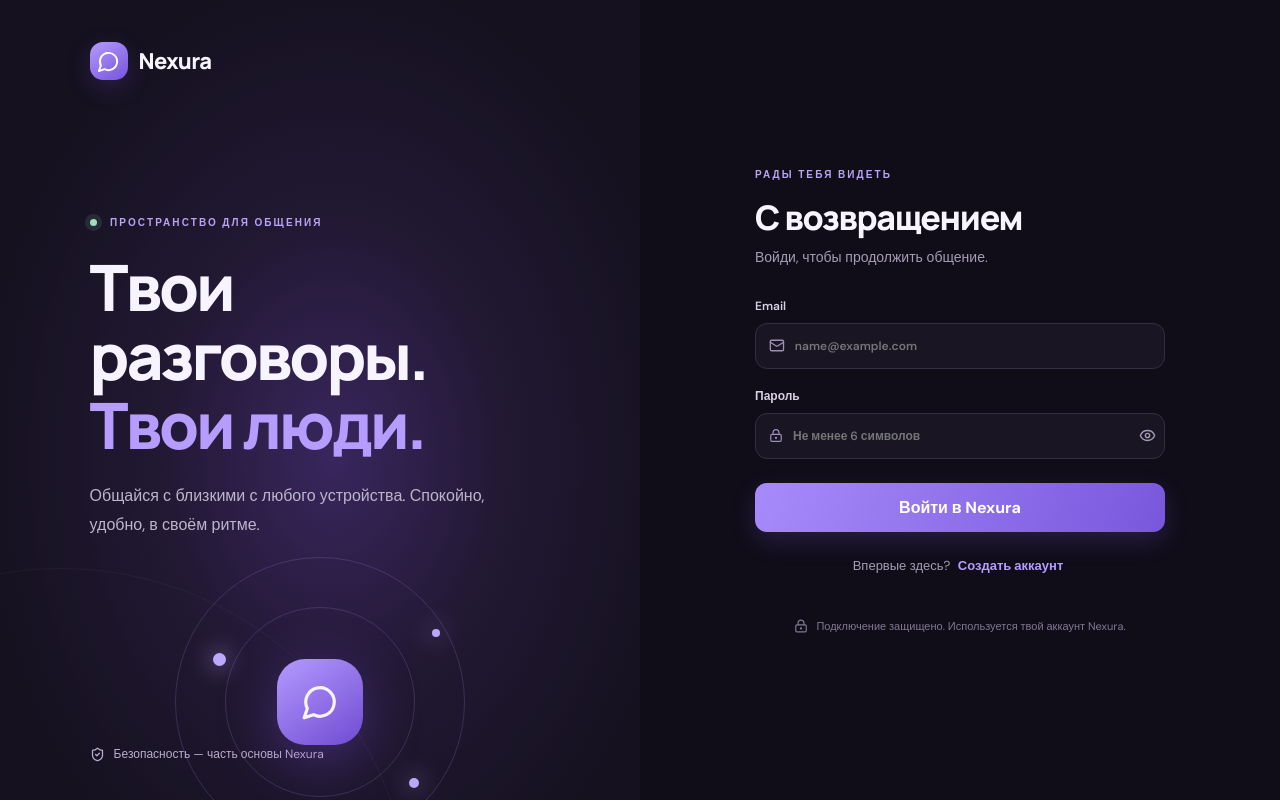
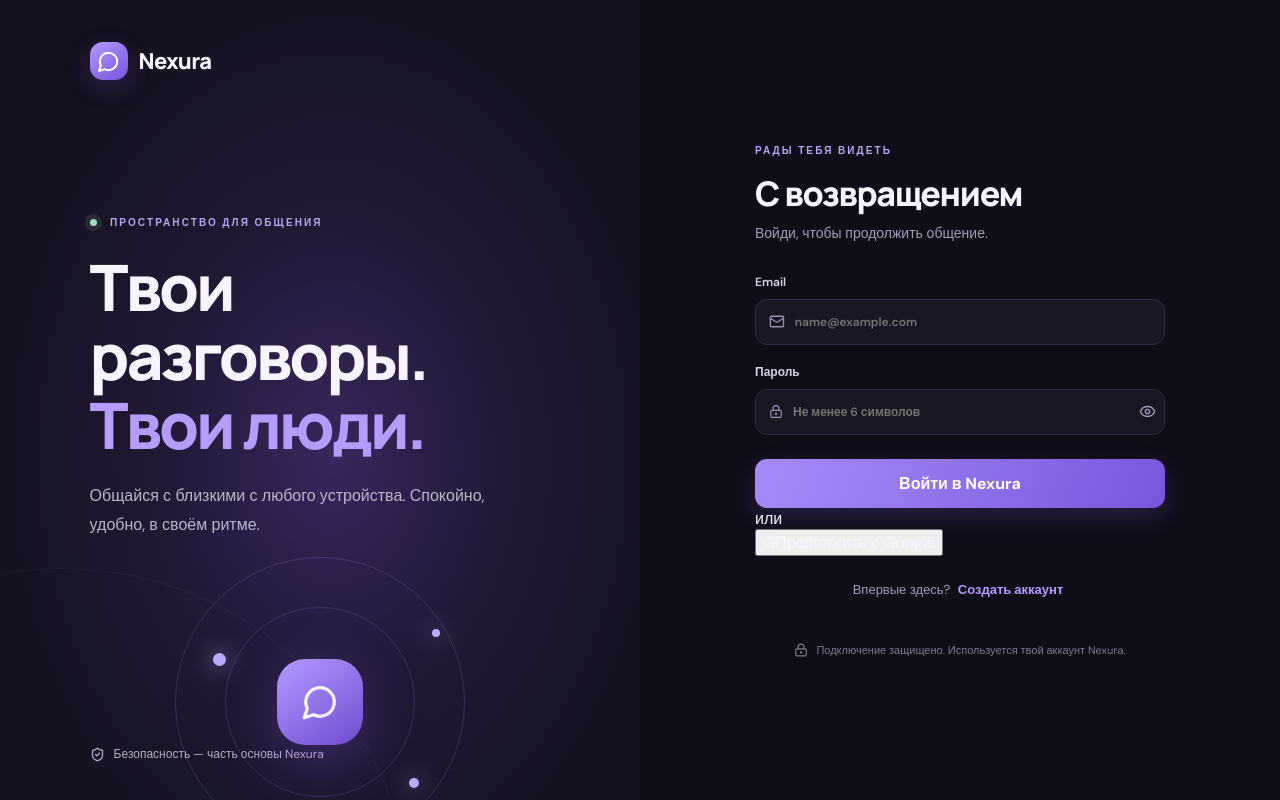
Before and after one commit to NikolasConnor/nexura-messenger, a React (Vite) app in the folder web/: page / in a window 1280 px wide. Built offline with nearby package versions, Linux system fonts and the light colour scheme.

Commit message:
Add Google OAuth sign-in to Nexura Web

```diff
--- a/web/src/main.jsx
+++ b/web/src/main.jsx
@@ -135,6 +135,20 @@ function AuthScreen() {
     finally { setBusy(false); }
   }
 
+  async function signInWithGoogle() {
+    setBusy(true); setError(''); setNotice('');
+    try {
+      const { error: authError } = await supabase.auth.signInWithOAuth({
+        provider: 'google',
+        options: { redirectTo: window.location.origin + window.location.pathname }
+      });
+      if (authError) throw authError;
+    } catch (e) {
+      setError(e.message || 'Не удалось войти через Google');
+      setBusy(false);
+    }
+  }
+
   return <main className="auth-shell">
     <div className="auth-art">
       <div className="brand"><span className="brand-mark"><MessageCircle size={23}/></span><span>Nexura</span></div>
@@ -158,6 +172,11 @@ function AuthScreen() {
           {notice && <div className="alert success">{notice}</div>}
           <button className="primary-btn wide" disabled={busy}>{busy?'Подожди…':mode==='login'?'Войти в Nexura':'Создать аккаунт'}</button>
         </form>
+        <div className="auth-divider"><span>или</span></div>
+        <button type="button" className="oauth-btn" onClick={signInWithGoogle} disabled={busy}>
+          <span className="google-mark" aria-hidden="true">G</span>
+          {busy ? 'Подключаем Google…' : 'Продолжить с Google'}
+        </button>
         <div className="auth-switch">{mode==='login'?'Впервые здесь?':'Уже есть аккаунт?'} <button onClick={()=>{setMode(mode==='login'?'register':'login');setError('');setNotice('')}}>{mode==='login'?'Создать аккаунт':'Войти'}</button></div>
         <div className="auth-note"><LockKeyhole size={14}/> Подключение защищено. Используется твой аккаунт Nexura.</div>
       </div>
```
